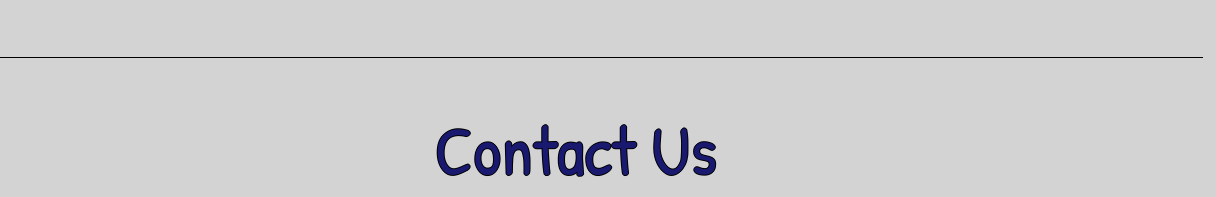
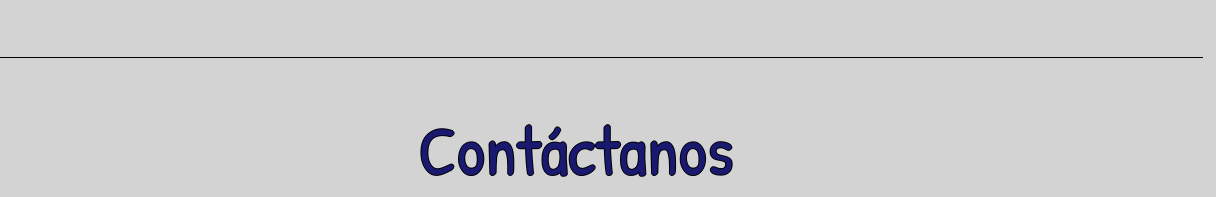
Before and after one commit to fmrg03/flan_techsystems, a website: page pages/contact.html in a window 1280 px wide. Shown: the part 741-938 px from the top of the page, 64-1280 px from the left. Drawn offline with nearby package versions, Linux system fonts and the light colour scheme.

Commit message:
modificaciones

```diff
--- a/pages/contact.html
+++ b/pages/contact.html
@@ -118,7 +118,7 @@
             </div>
         </section>
         <section id="contactusSection" class="container-fluid rowPadding2">
-            <h2 class="titlesSection">Contact Us</h2>
+            <h2 class="titlesSection">Contáctanos</h2>
             <div class="row justify-content-center">
                 <div class="col-sm-12 col-md-6 col-xxl-4 align-self-center fieldSet">
                     <legend><b>Contáctanos</b></legend>
```
